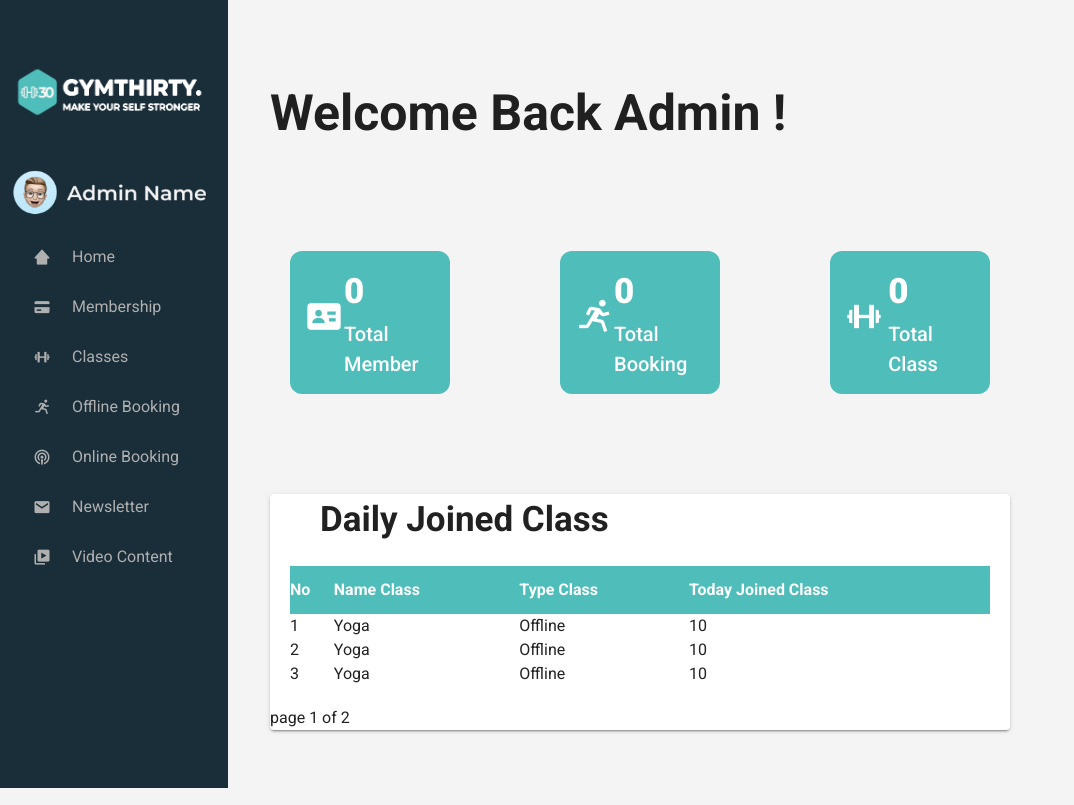
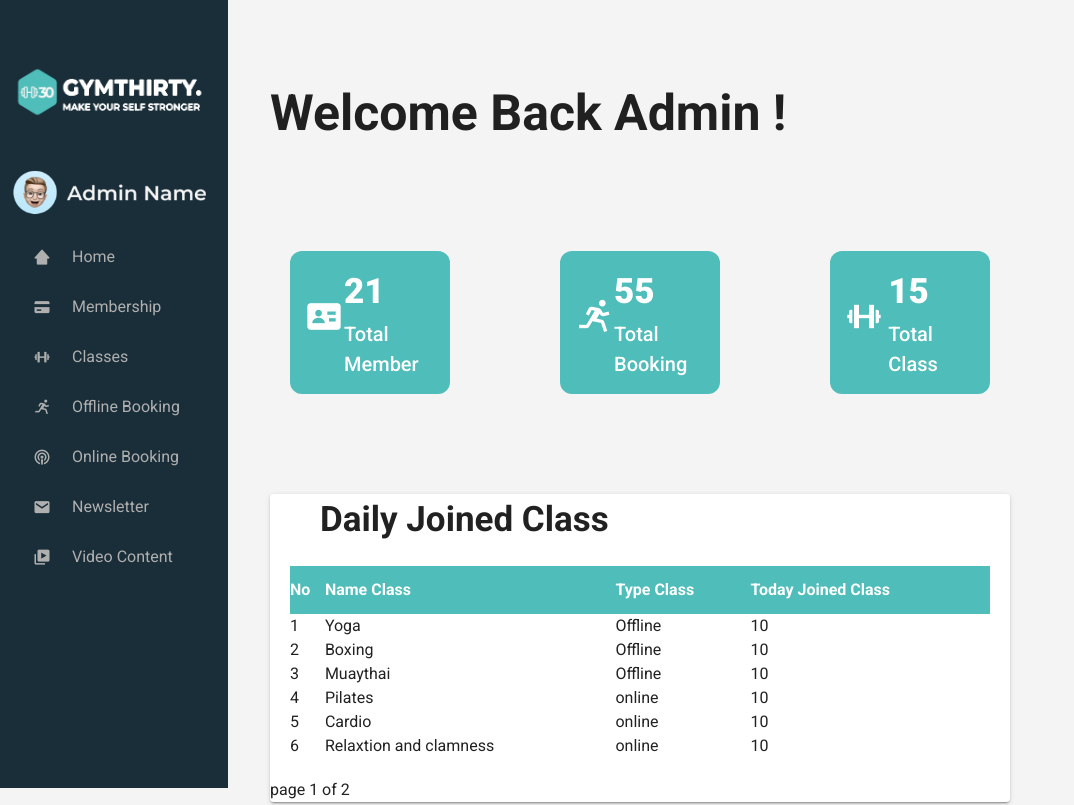
Before and after one commit to naufalfqr/Gym30, a Nuxt app in the folder Gym30/: page /home in a window 1280 px wide. Shown: the top 805 px of the page, without its empty margins (0-1074 px from the left). Built offline with nearby package versions, Linux system fonts and the light colour scheme.

Commit message:
update home

```diff
--- a/Gym30/pages/home.vue
+++ b/Gym30/pages/home.vue
@@ -9,21 +9,21 @@
           <div class="box">
             <i class='bx bxs-id-card cart' ></i>
             <div class="left-side">
-              <div class="number">0</div>
+              <div class="number">21</div>
               <div class="box-topic">Total Member</div>
             </div>
           </div>
           <div class="box">
             <i class='bx bx-run cart' ></i>
             <div class="left-side">
-              <div class="number">0</div>
+              <div class="number">55</div>
               <div class="box-topic">Total Booking</div>
             </div>
           </div>
           <div class="box">
             <i class='bx bx-dumbbell cart' ></i>
             <div class="left-side">
-              <div class="number">0</div>
+              <div class="number">15</div>
               <div class="box-topic">Total Class</div>
             </div>
           </div>
@@ -48,14 +48,32 @@
               </tr>
               <tr>
                 <td>2</td>
-                <td>Yoga</td>
+                <td>Boxing</td>
                 <td>Offline</td>
                 <td>10</td>
               </tr>
               <tr>
                 <td>3</td>
-                <td>Yoga</td>
+                <td>Muaythai</td>
                 <td>Offline</td>
+                <td>10</td>
+              </tr>
+              <tr>
+                <td>4</td>
+                <td>Pilates</td>
+                <td>online</td>
+                <td>10</td>
+              </tr>
+              <tr>
+                <td>5</td>
+                <td>Cardio</td>
+                <td>online</td>
+                <td>10</td>
+              </tr>
+              <tr>
+                <td>6</td>
+                <td>Relaxtion and clamness</td>
+                <td>online</td>
                 <td>10</td>
               </tr>
             </table>
```
